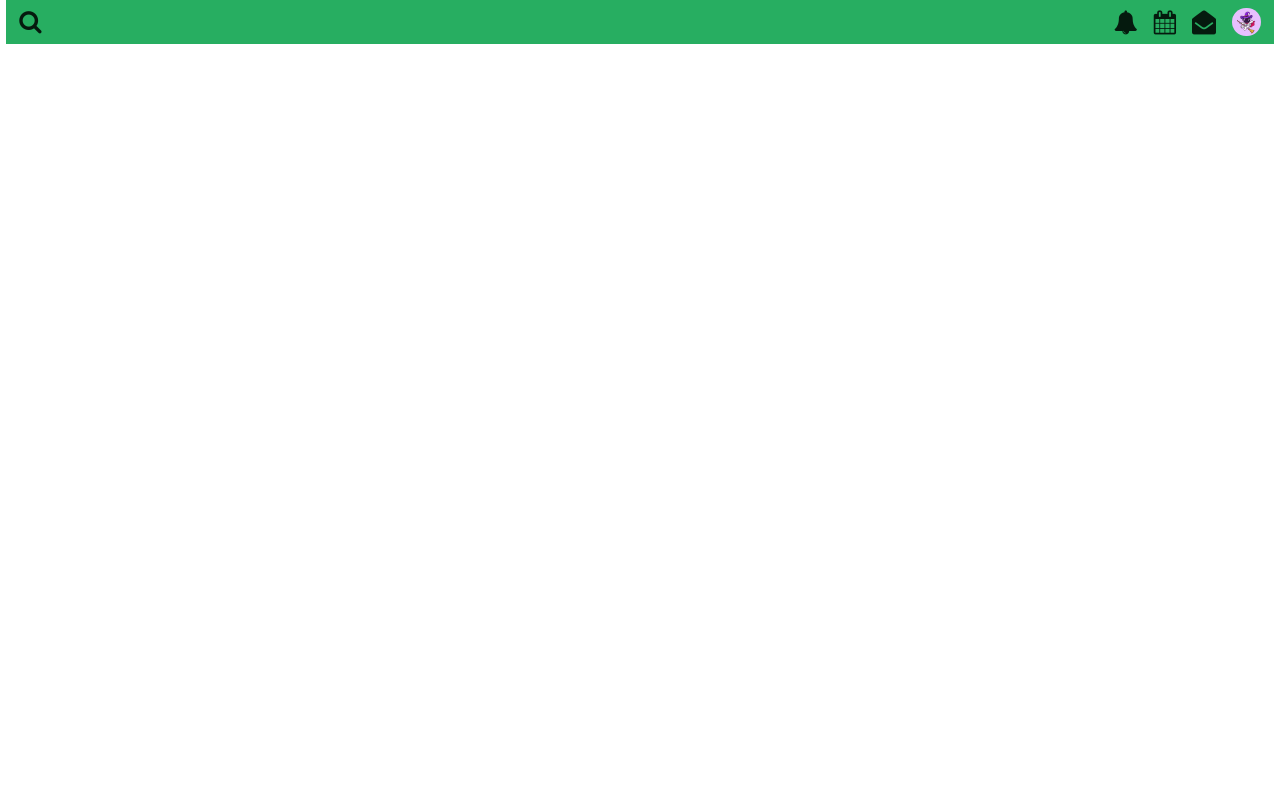
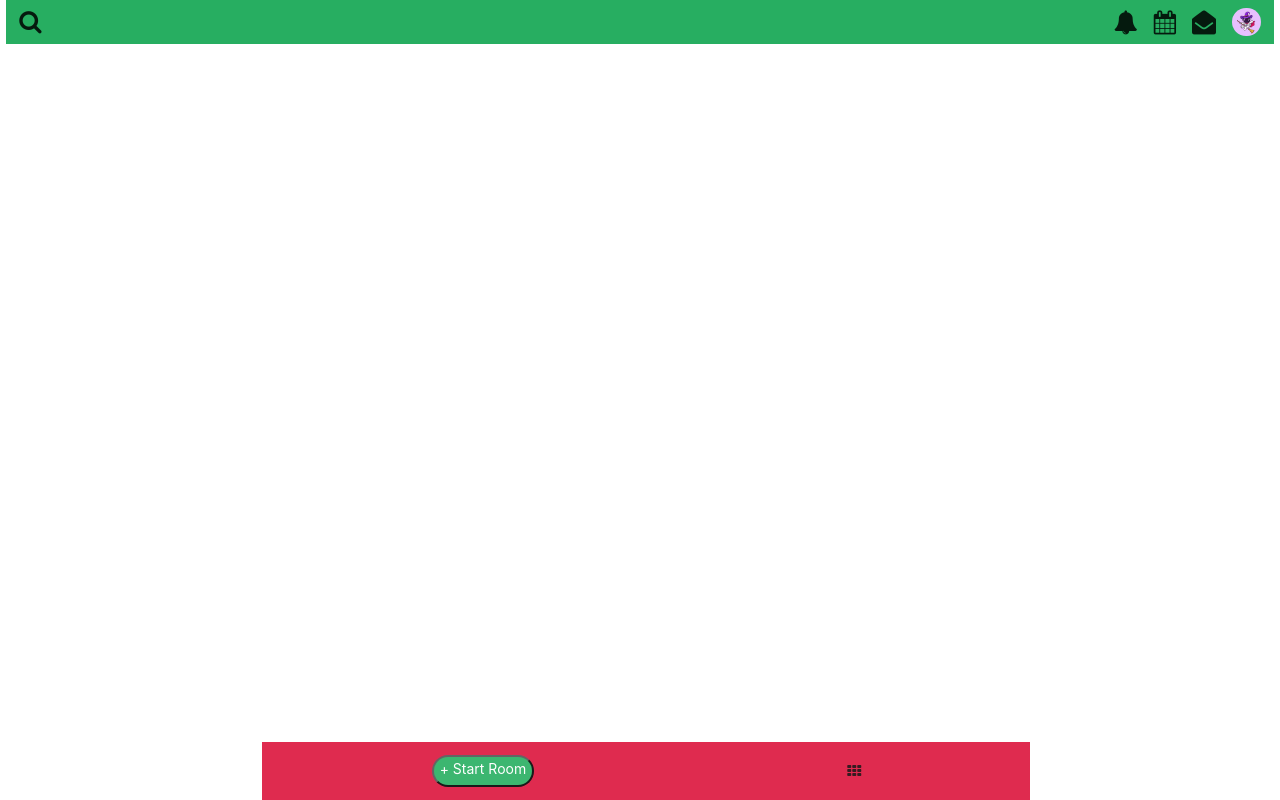
Before and after one commit to Dtech-Dbug/Clubhouse-Roomfeed-Page, a React (Create React App) app in the folder clubhouse-roomfeed/: page / in a window 1280 px wide. Built offline with nearby package versions, Linux system fonts and the light colour scheme.

Commit message:
update 🚀: App.js => imported StickyFooter component

```diff
--- a/clubhouse-roomfeed/src/App.js
+++ b/clubhouse-roomfeed/src/App.js
@@ -1,9 +1,10 @@
 import Nav from "./Components/Nav";
-
+import StickyFooter from "./Components/StickyFooter";
 function App() {
 	return (
 		<div className="App">
 			<Nav />
+			<StickyFooter />
 		</div>
 	);
 }
```
